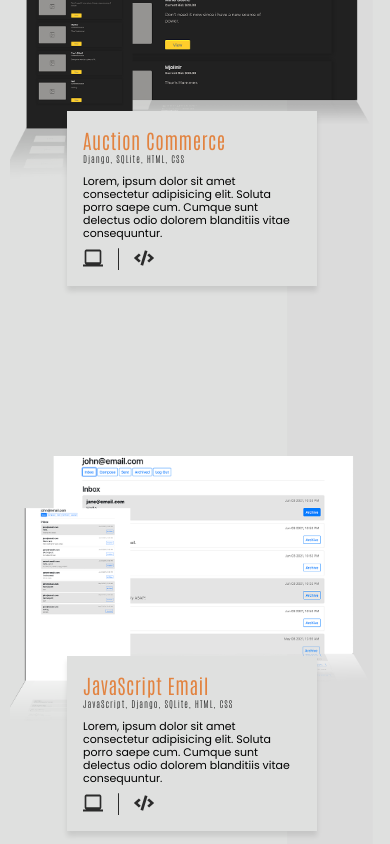
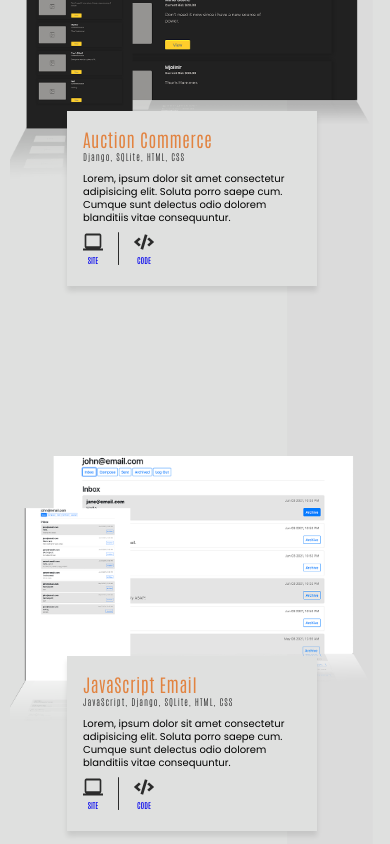
Before and after one commit to peter33chavez/Portfolio, a React (Create React App) app: page / in a window 390 px wide. Shown: the part 1020-1864 px from the top of the page. Built offline with nearby package versions, Linux system fonts and the light colour scheme.

Commit message:
fixed a few thing with the responsiveness of the projects section

```diff
--- a/src/App.css
+++ b/src/App.css
@@ -245,10 +245,10 @@
     }
 
     .project-tools{
-        font-size: 14px;
+        font-size: 10px;
     }
     .project-description{
-        font-size: 16px;
+        font-size: 10px;
         line-height: 11px;
     }
 }
@@ -275,14 +275,14 @@
         box-shadow: 0 5px 5px rgba(0,0,0,.1);
     }
     .project-detail-container h2{
-        font-size: 20px;
+        font-size: 18px;
     }
     .project-tools{
         font-size: 9px;
     }
     .project-description{
         margin-top: 1em;
-        font-size: 11px;
+        font-size: 10px;
         line-height: 13px;
         overflow: hidden;
     }
```
